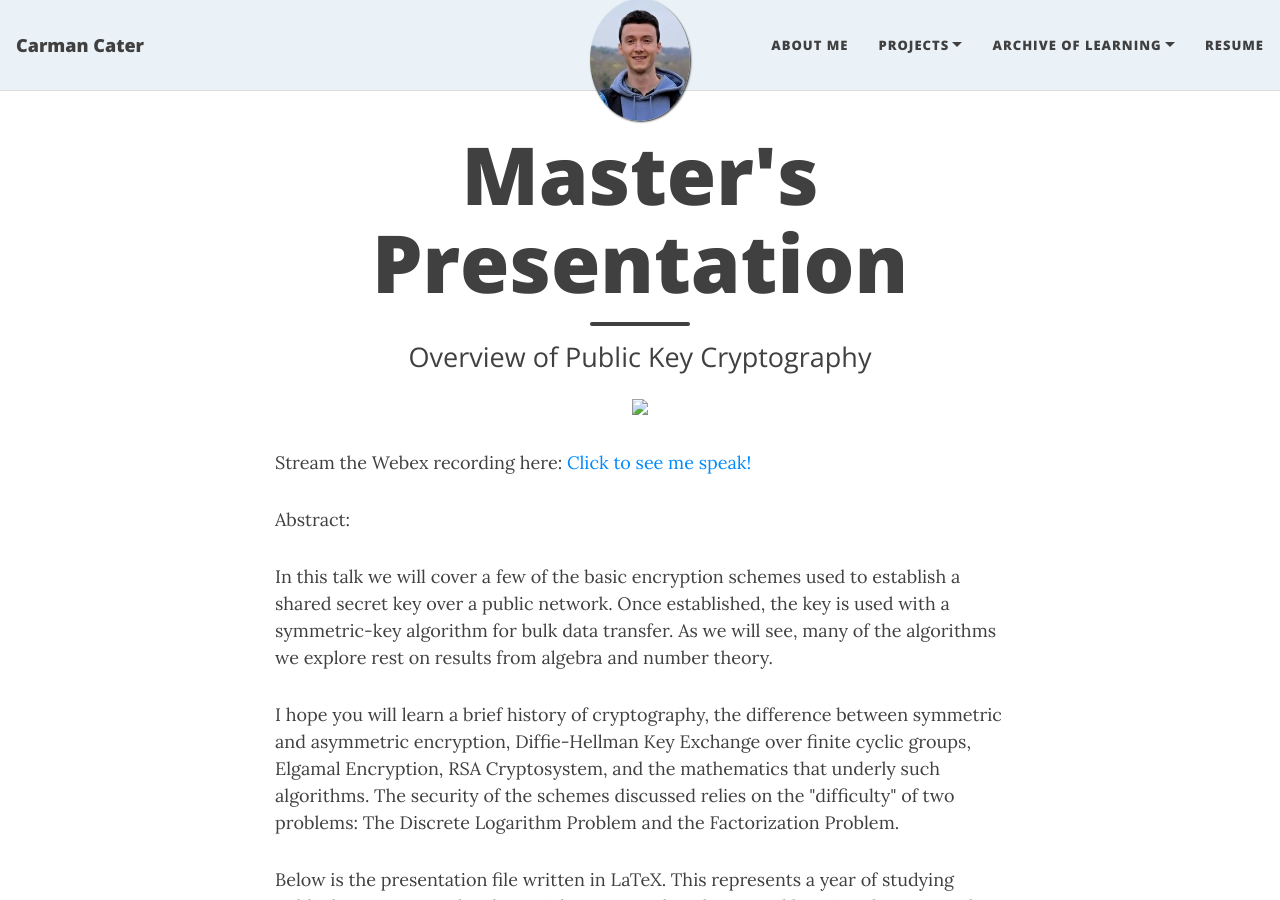
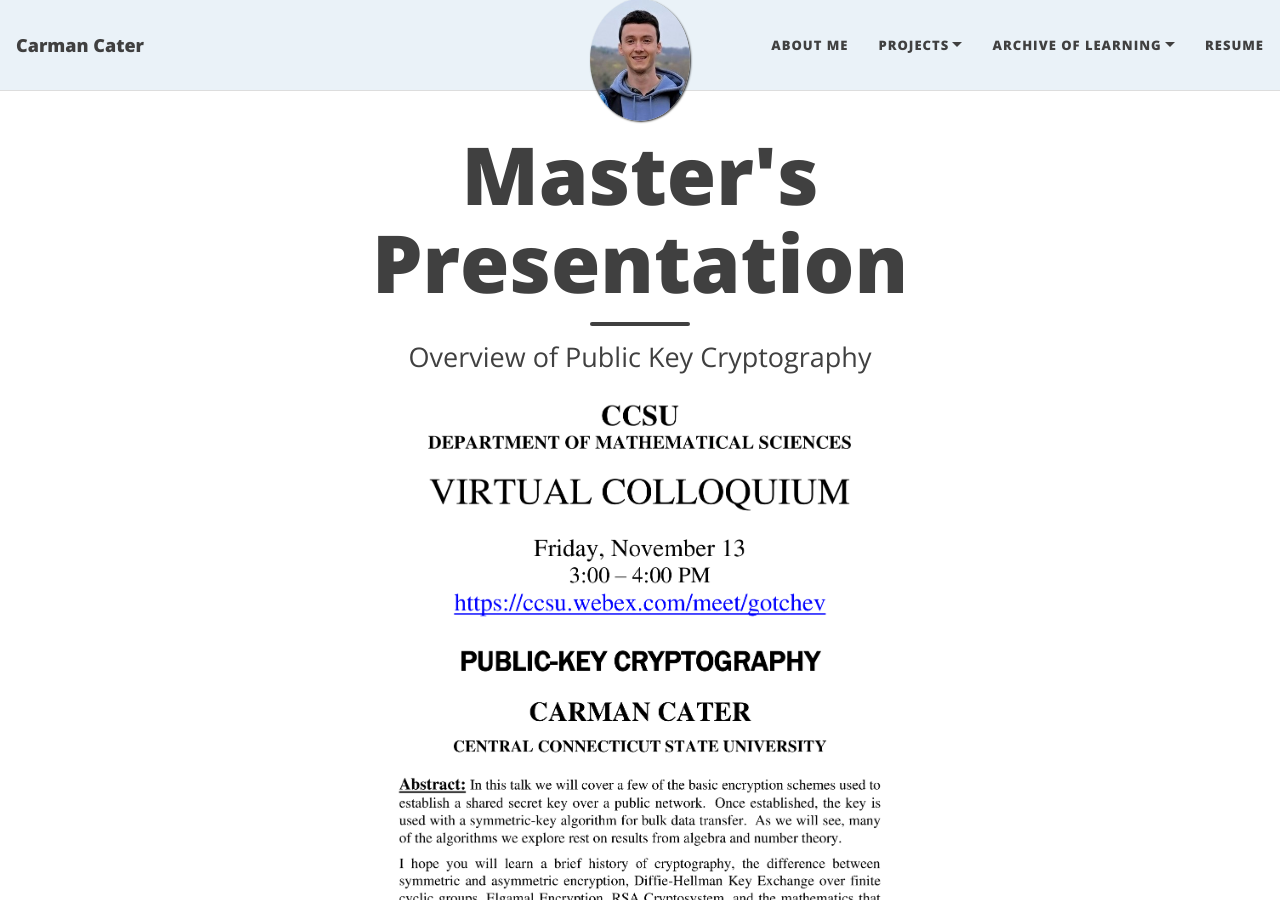
Before and after one commit to carmancater/carmancater.github.io, a Jekyll site: the page built from publicKeyCryptographyProject.html, in a window 1280 px wide and 900 px high. Built offline with Jekyll 4.4.1, drawn with Linux system fonts in a browser that asks for light colours; nearby versions of some CDN libraries.

Commit message:
Update publicKeyCryptographyProject.html

```diff
--- a/publicKeyCryptographyProject.html
+++ b/publicKeyCryptographyProject.html
@@ -5,16 +5,16 @@ subtitle: Overview of Public Key Cryptography
 ---
 
 <div style="text-align: center;">
-         <img width="400" src="Documents/GitHub/carmancater.github.io/assets/img/publicKeyCryptographyFlyer.png">
+         <img width="500" src="https://carmancater.github.io/assets/img/publicKeyCryptographyFlyer.png">
       </div>
 
 <p>Stream the Webex recording here: <a href="https://mathcolloquium.sites.ccsu.edu/past/Fall2020/CCater-20201113.mp4" target="_blank">Click to see me speak!</a><p>
 
-<p>Abstract:</p>
+<!-- <p>Abstract:</p>
 
 <p>In this talk we will cover a few of the basic encryption schemes used to establish a shared secret key over a public network.  Once established, the key is used with a symmetric-key algorithm for bulk data transfer.  As we will see, many of the algorithms we explore rest on results from algebra and number theory.</p>
 
-<p>I hope you will learn a brief history of cryptography, the difference between symmetric and asymmetric encryption, Diffie-Hellman Key Exchange over finite cyclic groups, Elgamal Encryption, RSA Cryptosystem, and the mathematics that underly such algorithms.  The security of the schemes discussed relies on the "difficulty" of two problems:  The Discrete Logarithm Problem and the Factorization Problem.</p>
+<p>I hope you will learn a brief history of cryptography, the difference between symmetric and asymmetric encryption, Diffie-Hellman Key Exchange over finite cyclic groups, Elgamal Encryption, RSA Cryptosystem, and the mathematics that underly such algorithms.  The security of the schemes discussed relies on the "difficulty" of two problems:  The Discrete Logarithm Problem and the Factorization Problem.</p> -->
 
 </p>Below is the presentation file written in LaTeX. This represents a year of studying public key cryptography along with some number theory and learning the SageMath programming language.</p>
 
```
